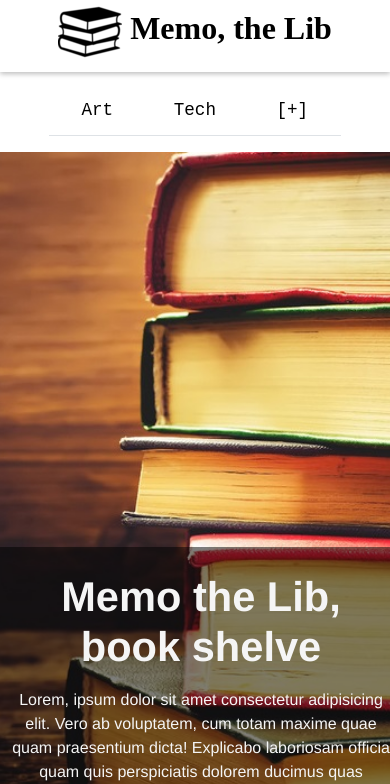
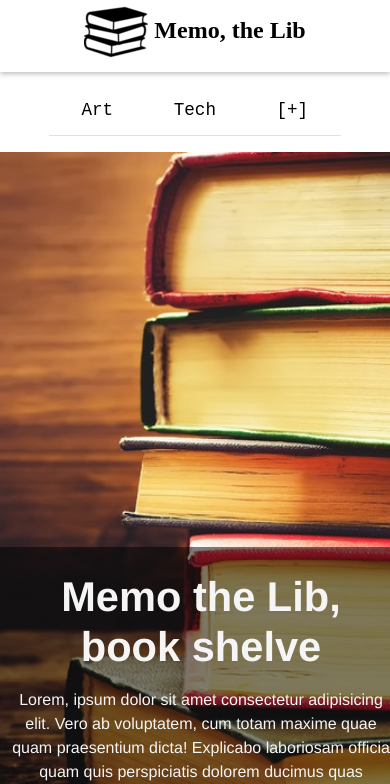
Before and after one commit to sasha-kantoriz/memo-the-lib, a Vue app: page /about in a window 390 px wide. Shown: the top 784 px of the page. Built offline with nearby package versions, Linux system fonts and the light colour scheme.

Commit message:
Fix title mobile font size

```diff
--- a/src/components/header.vue
+++ b/src/components/header.vue
@@ -25,7 +25,7 @@ export default {
 }
 .header_title {
     display: inline-block;
-    font-size: 2em;
+    font-size: 1.5em;
     font-weight: 700;
     /* font-family:serif; */
     /* font-family: monospace; */
```
